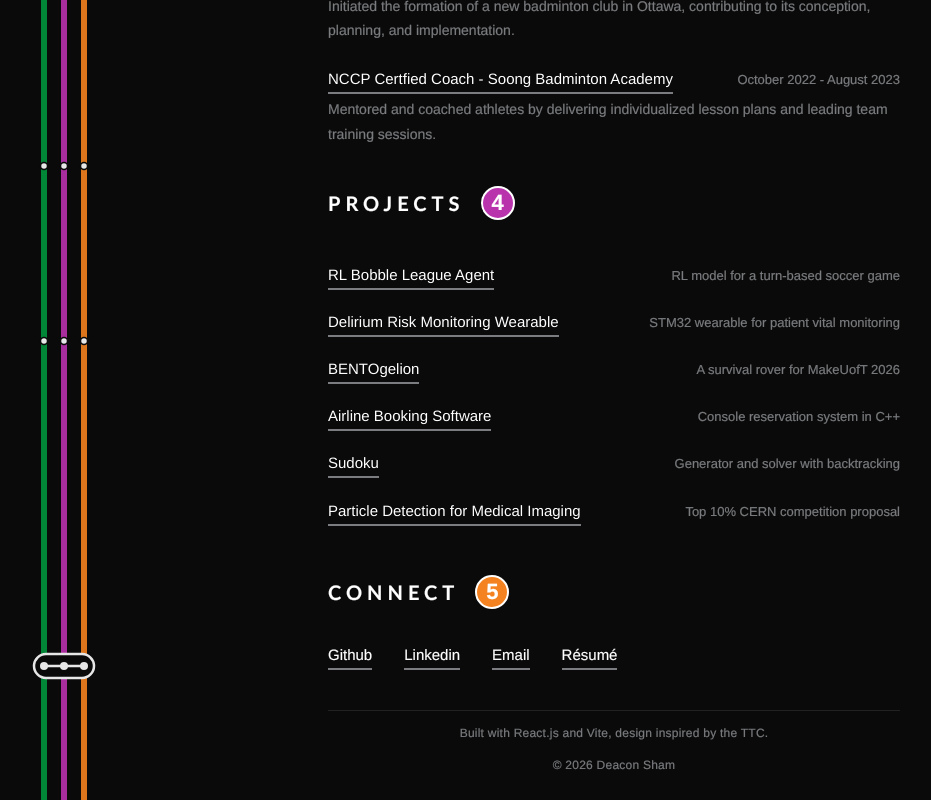
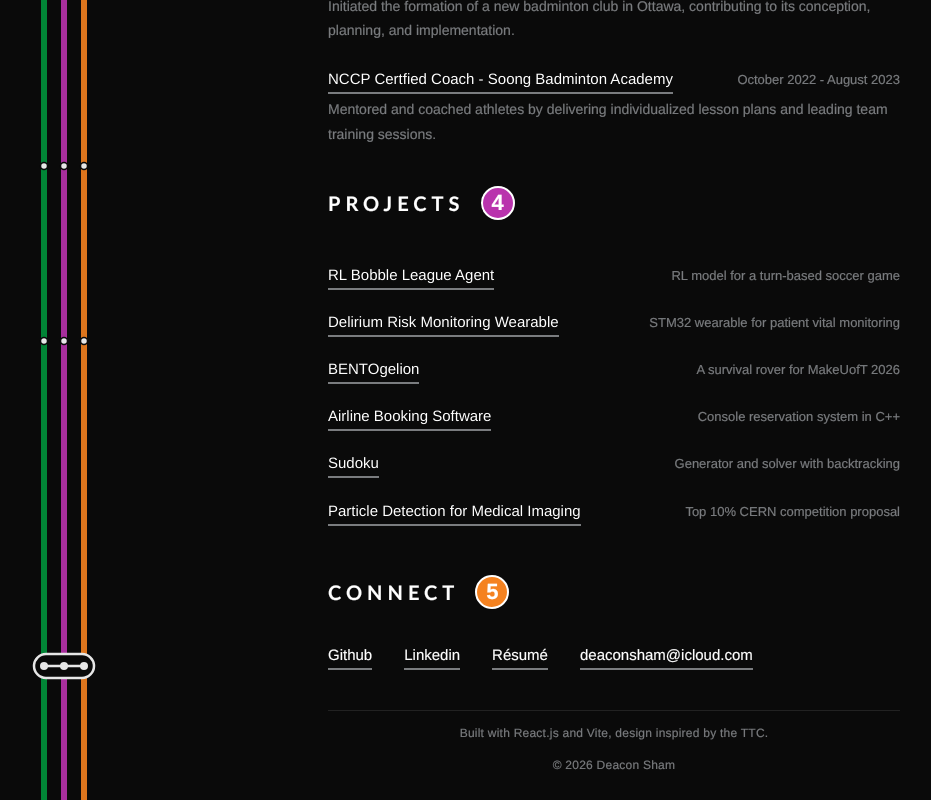
Before and after one commit to DeaconSham/deaconsham.github.io, a React (Vite) app: page / in a window 1280 px wide. Shown: the part 1011-1811 px from the top of the page, without its empty margins (26-957 px from the left). Built offline with nearby package versions, Linux system fonts and the light colour scheme.

Commit message:
changed email address

```diff
--- a/src/components/Connect.jsx
+++ b/src/components/Connect.jsx
@@ -12,9 +12,6 @@ function Connect() {
                 <a href="https://linkedin.com/in/deacon-sham" target="_blank" rel="noopener noreferrer">
                     Linkedin
                 </a>
-                <a href="mailto:deaconsham@icloud.com">
-                    Email
-                </a>
                 <a
                     href="https://drive.google.com/file/d/18Oen_U3DZjfNGXK8AQA-TmT0eMj_KTsM/view?usp=sharing"
                     target="_blank"
@@ -22,6 +19,9 @@ function Connect() {
                 >
                     Résumé
                 </a>
+                <a href="mailto:deaconsham@icloud.com">
+                    deaconsham@icloud.com
+                </a>
             </div>
         </section>
     )
```
